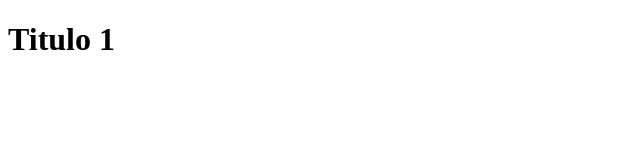
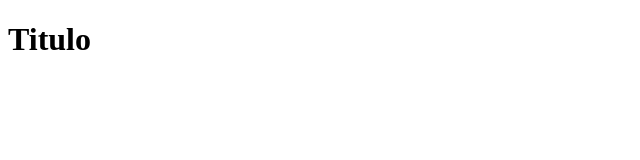
Before and after one commit to JcedielTectronix/CursoGit, a plain HTML site: page index.html in a window 1280 px wide. Shown: the full height of the page, 0-640 px from the left. Drawn offline with Linux system fonts and the light colour scheme.

Commit message:
Cambiamos leyenda del titulo

```diff
--- a/index.html
+++ b/index.html
@@ -5,7 +5,7 @@
     <meta name="viewport" content="width=device-width, initial-scale=1.0">
     <title>CursoGitUdemi</title>
 </head>
-<h1>Titulo 1</h1>
+<h1>Titulo</h1>
 <body>
 
 </body>
```
